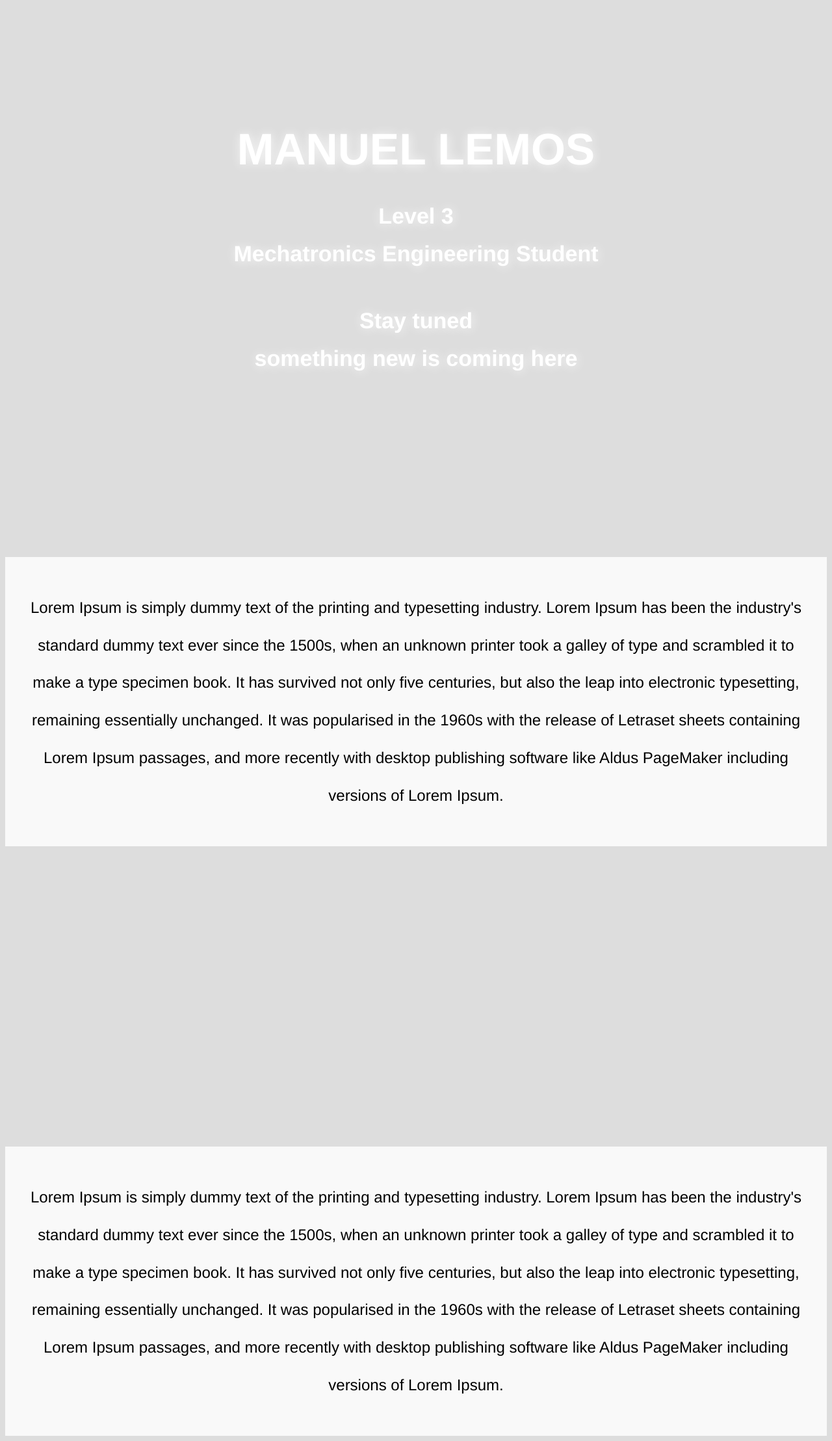
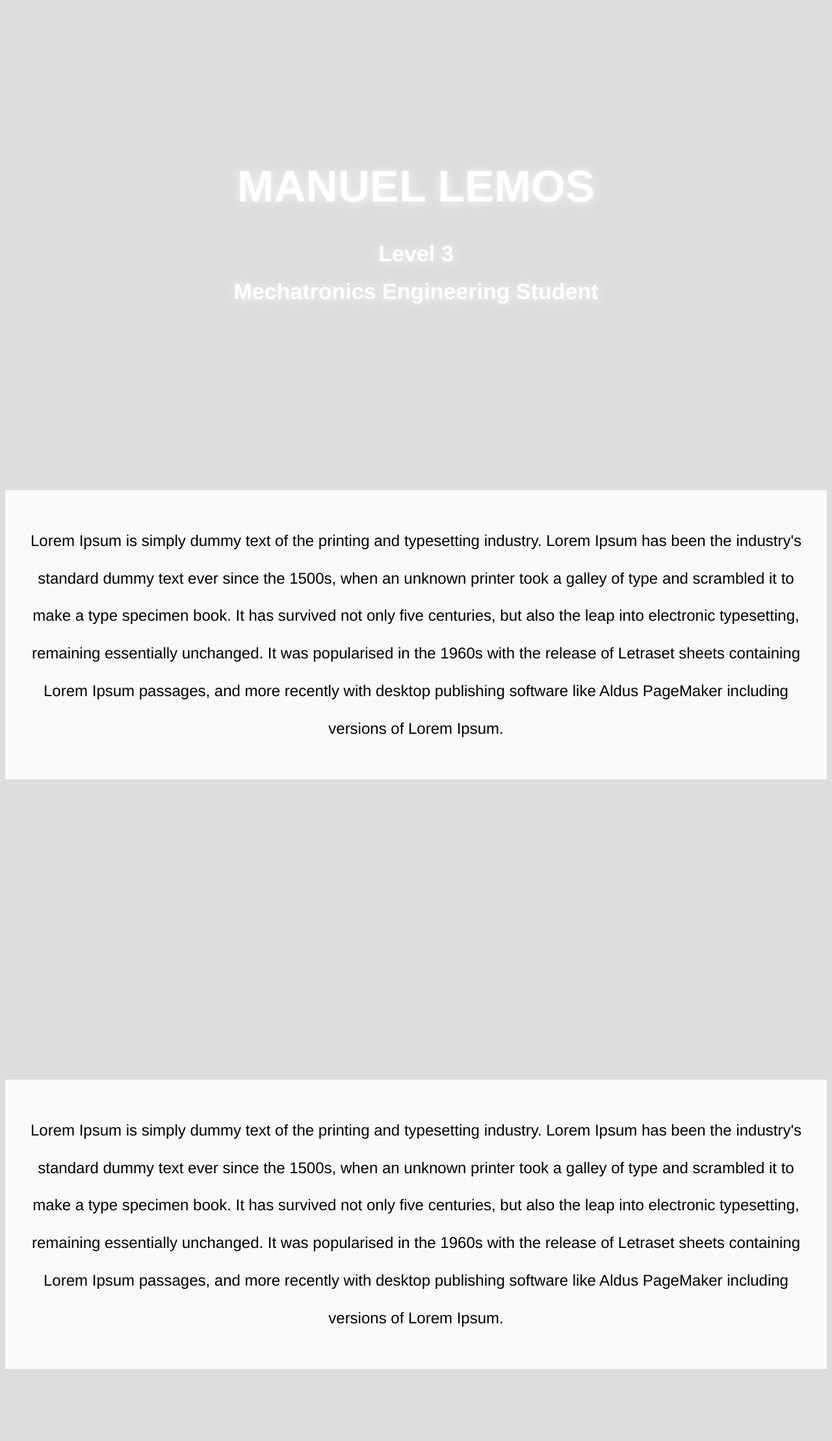
Before and after one commit to MannyLemos/MannyLemos.github.io, a Jekyll site: the page index.html, which Jekyll copies as it is, in a window 1280 px wide. Shown: the whole page at 65% size. Built offline with Jekyll 4.4.1, drawn with Linux system fonts in a browser that asks for light colours; nearby versions of some CDN libraries; after the commit the page ends 2114 px from its top, so only the background shows below that.

Commit message:
Update index.html

```diff
--- a/index.html
+++ b/index.html
@@ -1,5 +1,5 @@
 <html>
-	<h1><br><br> Manuel Lemos </h1>
+	<h1><br><br><br> Manuel Lemos </h1>
 	<h4>Level 3<br>Mechatronics Engineering Student</h4>
 <head>
 	<meta charset="utf-8">
@@ -35,16 +35,11 @@
 		}
 		h1, h2, h3, h4, h5, h6, label { color: #fff; }
 		h1 { text-transform: uppercase; }
-		#countdown { line-height: 1.1em; }
 	</style>
 </head>
 
 <body>
-	<div class="pure-g">
-		<div class="pure-u-1">
-			<h4>Stay tuned<br>something new is coming here</h4>
-			<br><br><br><br>
-	</div>
+	<br><br><br><br>
 </body>
 <script>
 /*
```
